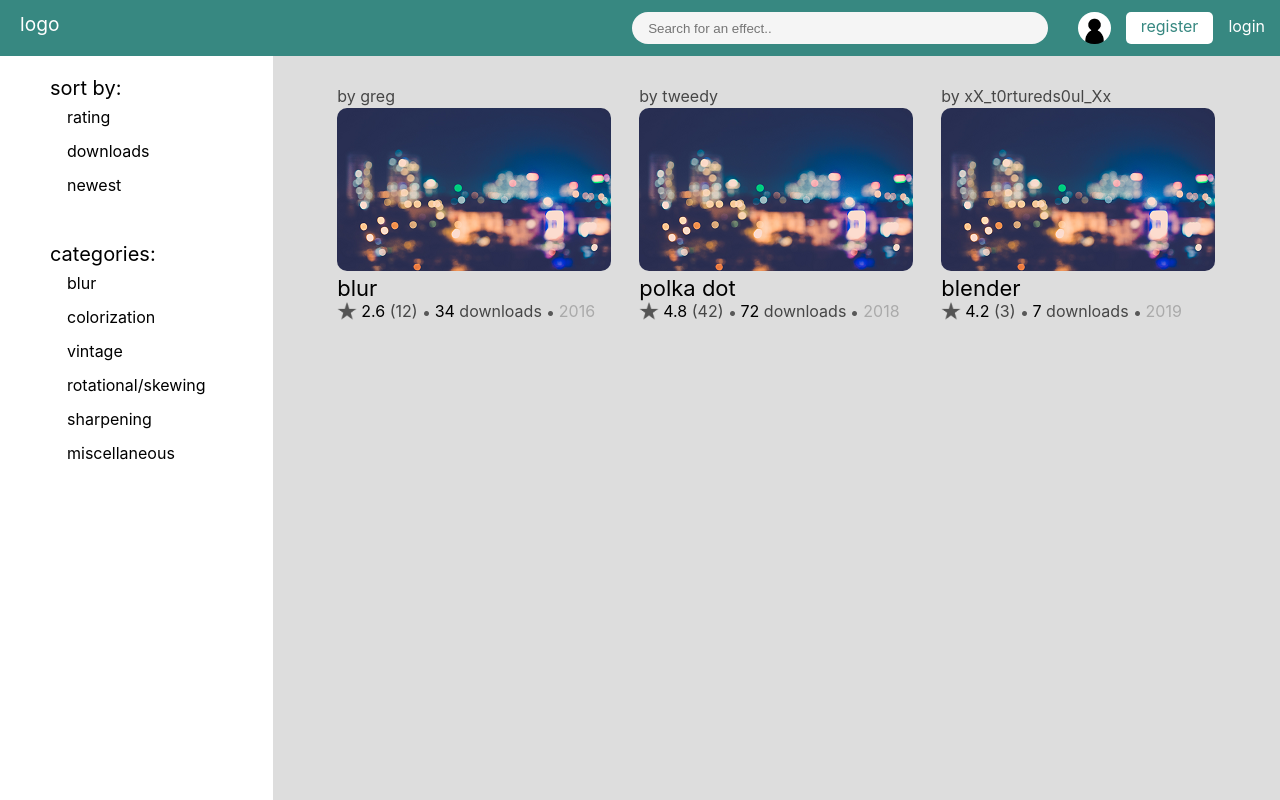
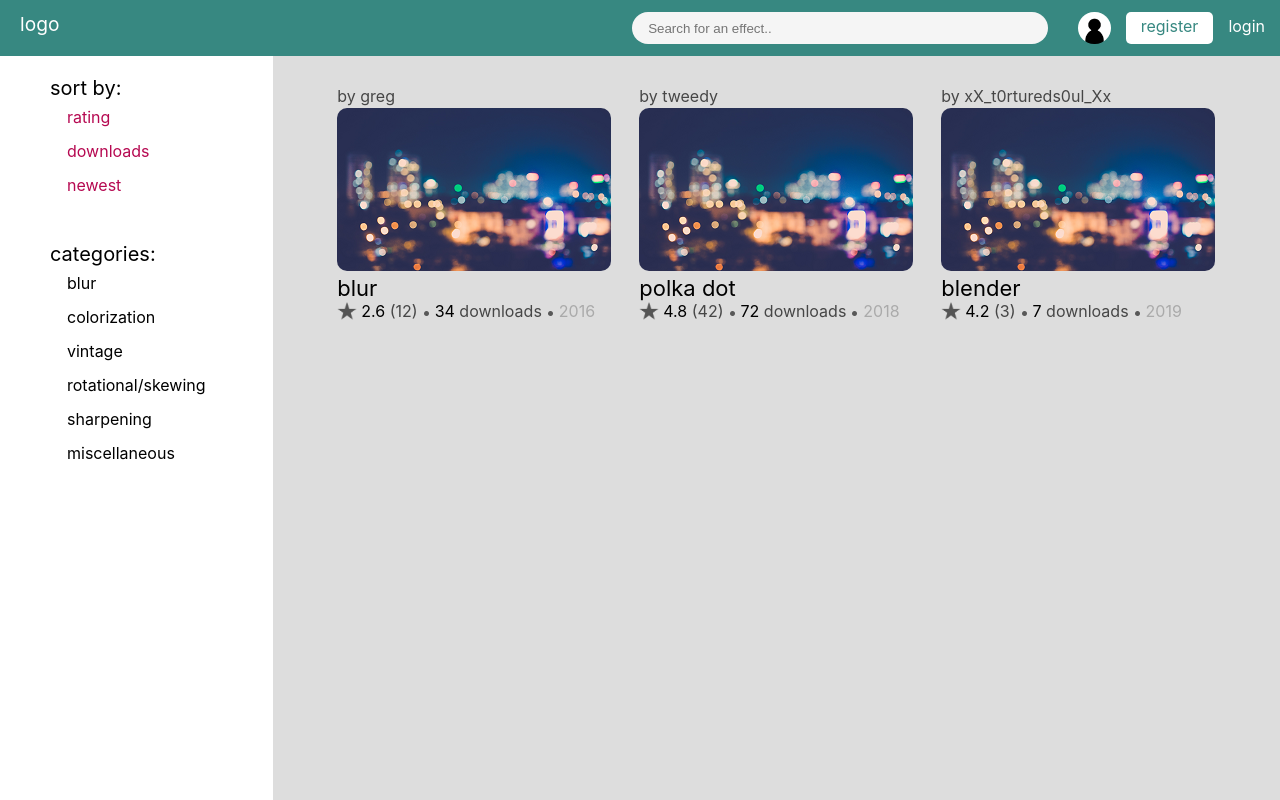
Before and after one commit to B-Evans99/customeffects, a React (Create React App) app in the folder custome/: page / in a window 1280 px wide. Shown: the top 800 px of the page. Built offline with nearby package versions, Linux system fonts and the light colour scheme.

Commit message:
feat(App.css): filter is more clickable

```diff
--- a/custome/src/App.css
+++ b/custome/src/App.css
@@ -2,7 +2,17 @@
   --main-bg-color: rgb(55, 136, 129);
   --secondary-bg-color: #f5f5f5;
   --white: #fff;
-  --highligh: #444;
+  --highlight: rgb(182, 9, 81);
+  --secondary-highlight: rgb(219, 9, 97);
+}
+
+a {
+  color: var(--highlight);
+  cursor: pointer;
+}
+
+a:hover {
+  color: var(--secondary-highlight);
 }
 
 .Filter {
```
